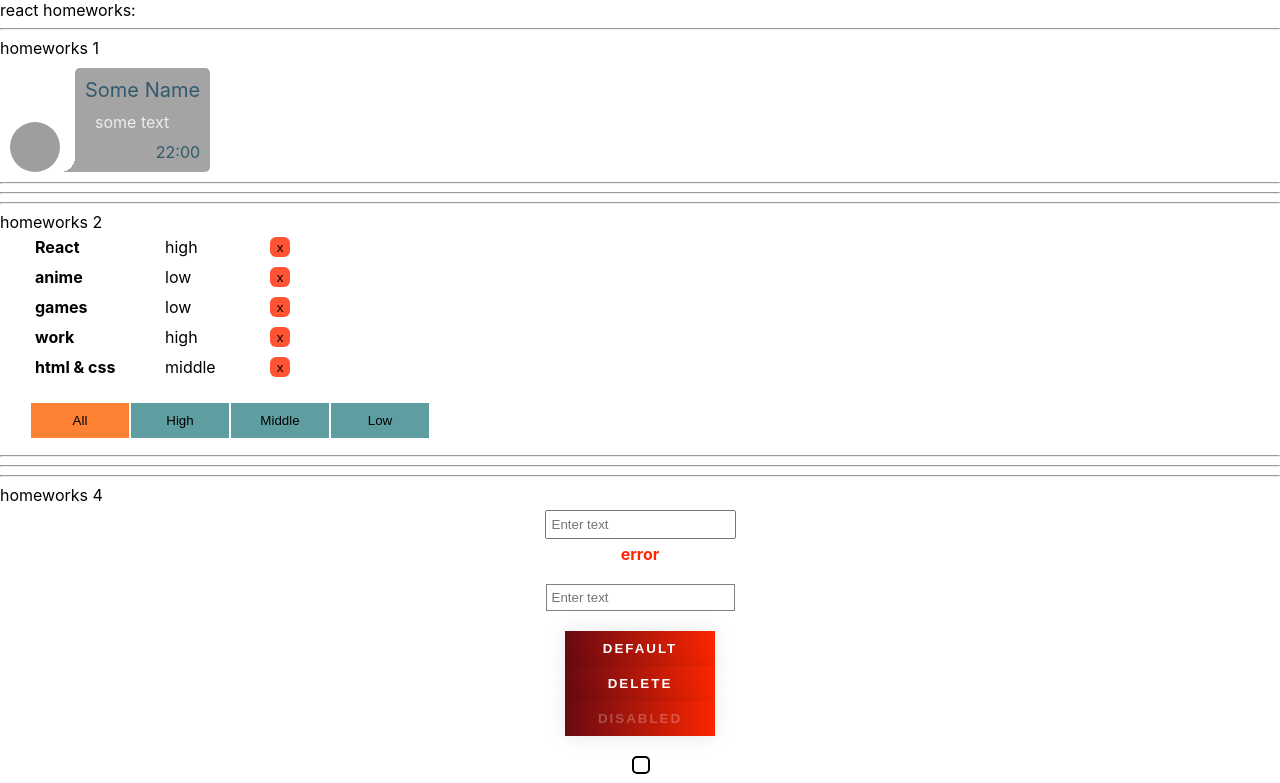
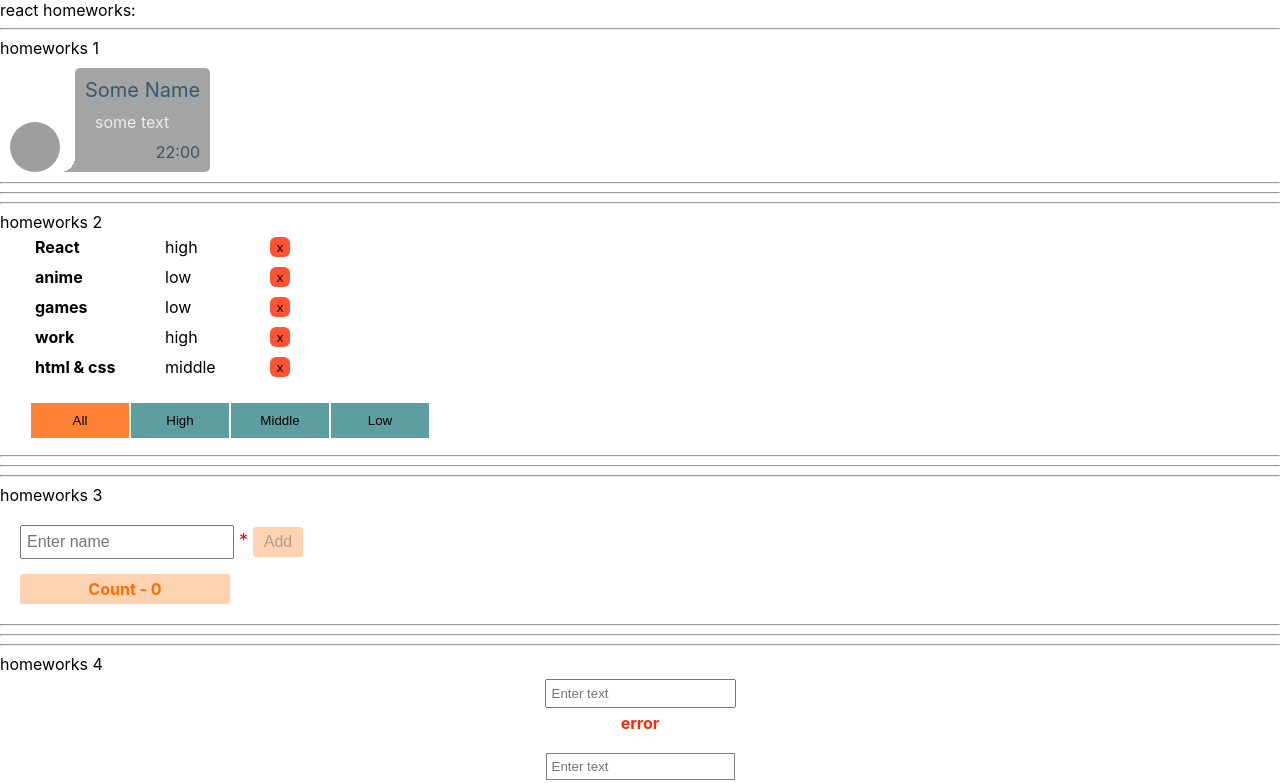
Before and after one commit to ReshkoDzmitry/IncubatorIgnatTasks, a React (Create React App) app: page / in a window 1280 px wide. Shown: the top 783 px of the page. Built offline with nearby package versions, Linux system fonts and the light colour scheme; grey boxes are pictures that could not be loaded.

Commit message:
refactorHW2

```diff
--- a/src/p1-main/m1-ui/u1-app/App.tsx
+++ b/src/p1-main/m1-ui/u1-app/App.tsx
@@ -11,7 +11,7 @@ function App() {
             <div>react homeworks:</div>
             <HW1/>
             <HW2/>
-            {/*<HW3/>*/}
+            <HW3/>
             <HW4/>
             {/*<HW5/>*/}
 
--- a/src/p2-homeworks/h3/Greeting.module.css
+++ b/src/p2-homeworks/h3/Greeting.module.css
@@ -1,7 +1,91 @@
-.someClass {
+.input {
+    height: 20px;
+    padding: 5px;
+    width: 200px;
+    font-size: 16px;
+}
 
+input:focus {
+    border: none;
+    border-bottom: #ff2600 solid 2px;
+    width: 200px;
+
+    outline: none;
+    padding: 5px;
+}
+
+.greeting {
+    display: flex;
+    align-items: flex-start;
+    flex-direction: column;
+    margin: 20px;
 }
 
 .error {
-    border: 1px solid red;
+    color: red;
+    font-size: 12px;
+    padding-top: 5px;
 }
+
+.errorInput {
+    width: 200px;
+    outline: none;
+    padding: 5px;
+}
+
+.errorInput::placeholder{
+    color: #ff2600;
+}
+
+.requiredToFill {
+    color: red;
+    font-size: 18px;
+    padding: 0 5px
+}
+
+.count {
+    font-weight: bold;
+}
+
+.countWrapper {
+    margin-top: 10px;
+    padding: 5px;
+    border: none;
+    border-radius: 3px;
+    color: rgb(255, 111, 0);
+    background-color: rgba(255, 111, 0, 0.3);
+    width: 200px;
+    text-align: center;
+}
+
+.button {
+    width: 50px;
+    height: 30px;
+    font-size: 16px;
+    font-weight: bold;
+    color: white;
+    background-color: rgba(255, 111, 0, 0.71);
+    border: none;
+    border-radius: 3px;
+    transition: .3s;
+}
+
+.button:disabled {
+    color: rgba(47, 79, 79, 0.4);
+    background-color: rgba(255, 111, 0, 0.3);
+    font-weight: normal;
+}
+
+.button:hover {
+    background-color: rgb(255, 108, 0);
+    width: 60px;
+}
+
+.button:disabled:hover {
+    color: rgba(47, 79, 79, 0.4);
+    background-color: rgba(255, 111, 0, 0.3);
+    font-weight: normal;
+    transition: none;
+    width: 50px;
+    font-size: 16px;
+}
--- a/src/p2-homeworks/h3/Greeting.tsx
+++ b/src/p2-homeworks/h3/Greeting.tsx
@@ -1,33 +1,47 @@
-import React, {ChangeEvent} from 'react'
+import React, {ChangeEvent, KeyboardEvent} from 'react'
 import s from './Greeting.module.css'
 
 type GreetingPropsType = {
     name: string // need to fix any
     setNameCallback: (e: ChangeEvent<HTMLInputElement>) => void // need to fix any
     addUser: () => void // need to fix any
-    //onEnter: (e: number) => void
+    onEnter: (e: KeyboardEvent<HTMLInputElement>) => void
     error: string // need to fix any
     totalUsers: number // need to fix any
 }
 
 // презентационная компонента (для верстальщика)
 const Greeting: React.FC<GreetingPropsType> = (
-    {name, setNameCallback, addUser, error, totalUsers} // деструктуризация пропсов
+    {name, setNameCallback, addUser, error, totalUsers, onEnter} // деструктуризация пропсов
 ) => {
     const inputClass = error ? s.errorInput : s.input // need to fix with (?:)
 
     return (
+        <div className={s.greeting}>
             <div>
                 <input
                     value={name}
                     onChange={setNameCallback}
                     className={inputClass}
-                //onKeyDown={onEnter}
+                    onKeyDown={(event) => onEnter(event)}
                     onBlur={setNameCallback}
+                    placeholder={'Enter name'}
                 />
-            <span>{error}</span>
-            <button onClick={addUser} disabled={!name}>add</button>
-            <span>{totalUsers}</span>
+                <span className={s.requiredToFill}>*</span>
+                <span>
+                    <button className={s.button} onClick={addUser} disabled={!name}>Add</button>
+                </span>
+            </div>
+
+
+            <div className={s.error}>
+                {error}
+            </div>
+
+            <div className={s.countWrapper}>
+                <span className={s.count}>Count - {totalUsers}</span>
+            </div>
+
         </div>
     )
 }
--- a/src/p2-homeworks/h3/GreetingContainer.tsx
+++ b/src/p2-homeworks/h3/GreetingContainer.tsx
@@ -1,4 +1,4 @@
-import React, {ChangeEvent, useState} from 'react'
+import React, {ChangeEvent, useState, KeyboardEvent} from 'react'
 import Greeting from './Greeting'
 import {UserType} from "./HW3";
 
@@ -23,7 +23,7 @@ const GreetingContainer: React.FC<GreetingContainerPropsType> = ({users, addUser
             error && setError('')
         } else {
             name && setName('')
-            setError('name is require!')
+            setError('* Required field')
         }
     }
     const addUser = () => {
@@ -31,11 +31,12 @@ const GreetingContainer: React.FC<GreetingContainerPropsType> = ({users, addUser
         alert(`Hello ${name}!`) // need to fix
         setName('')
     }
-    // const onEnter = (e: KeyboardEvent<HTMLInputElement>) => {
-    //     if(e.key === 'Enter' && name) {
-    //         addUser()
-    //     }
-    // }
+    const onEnter = (e: KeyboardEvent) => {
+        if(e.key === 'Enter' && name) {
+            addUser()
+                setName('')
+        }
+    }
 
     const totalUsers = users.length// need to fix
 
@@ -46,7 +47,7 @@ const GreetingContainer: React.FC<GreetingContainerPropsType> = ({users, addUser
             addUser={addUser}
             error={error}
             totalUsers={totalUsers}
-            // onEnter={onEnter}
+            onEnter={onEnter}
         />
     )
 }
```
Lines whose indentation alone changed are shown as unchanged.
